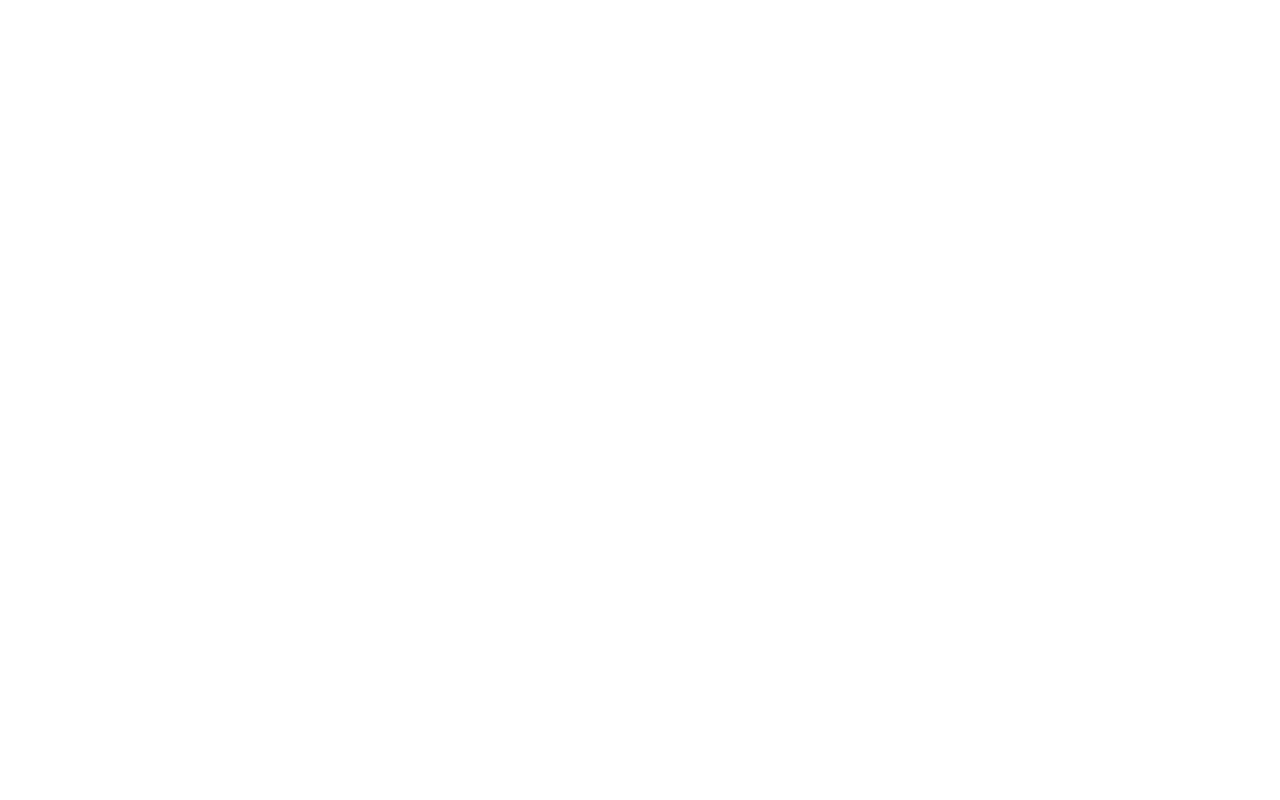
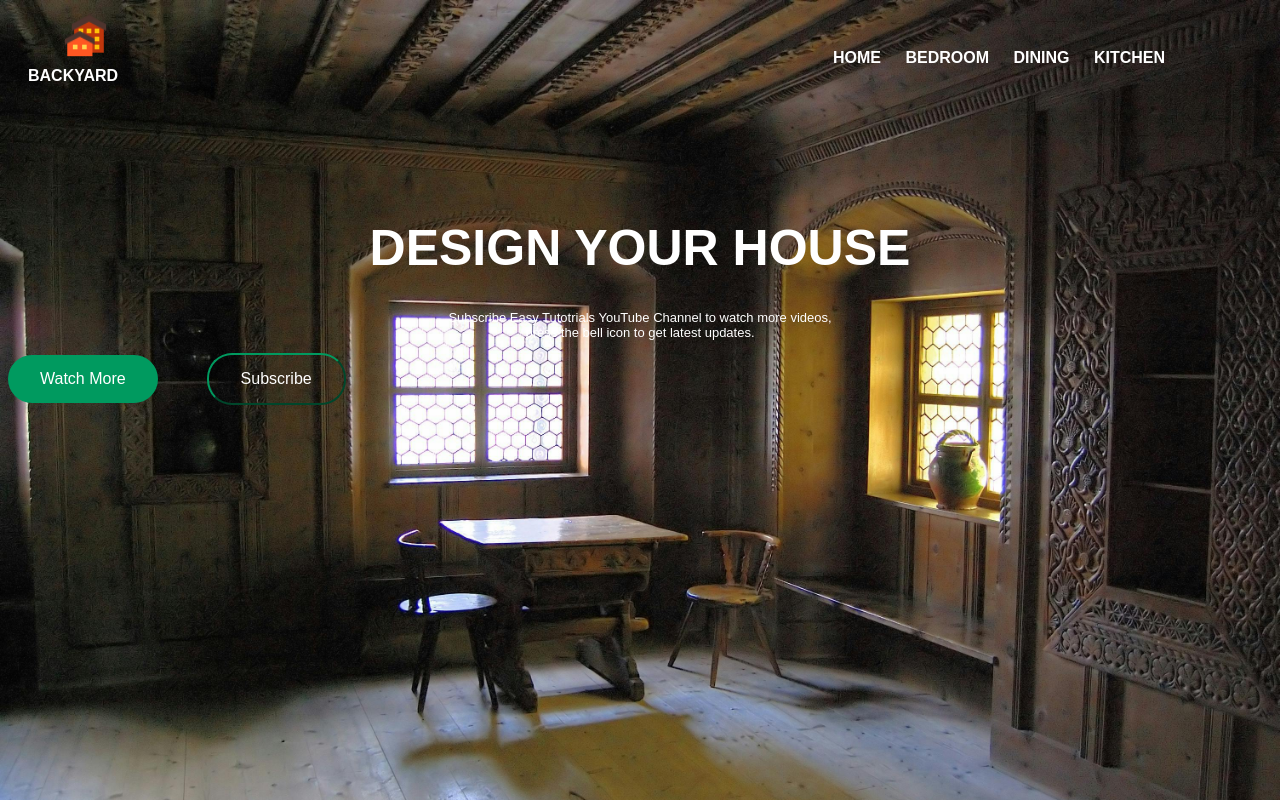
Before and after one commit to HasaanShah/test, a plain HTML site: page index.html in a window 1280 px wide. Drawn offline with Linux system fonts and the light colour scheme.

Commit message:
css02assignment files add

```diff
--- a/index.html
+++ b/index.html
@@ -3,9 +3,29 @@
 <head>
     <meta charset="UTF-8">
     <meta name="viewport" content="width=device-width, initial-scale=1.0">
-    <title>Document</title>
+    <title>INterior - Design Your House</title>
+    <link rel="stylesheet" href="style.css">
 </head>
 <body>
+    <nav id="navbar">
+        <ul>
+            <li><b><a href="#"><img src="./icons/licon.png" alt="LOGO"></a></b></li</div>
+            <li><b><a href="#">HOME</a></b></li>
+            <li><b><a href="#">BEDROOM</a></b></li>
+            <li><b><a href="#">DINING</a></b></li>
+            <li><b><a href="#">KITCHEN</a></b></li>
+            <li><b><a href="#">BACKYARD</a></b></li>
+        </ul>
+    </nav>
+    <header>
+        <h1><b>DESIGN YOUR HOUSE</b></h1>
+        <p>Subscribe Easy Tutotrials YouTube Channel to watch more videos,<br>
+        press the bell icon to get latest updates.</p>
 
+        <div class="button-container">
+        <button class="rounded-button1">Watch More</button> &nbsp;&nbsp;&nbsp;&nbsp;&nbsp;&nbsp;&nbsp;&nbsp;&nbsp;
+        <button class="rounded-button2">Subscribe</button>
+    </div>
+    </header>
 </body>
 </html>
--- /dev/null
+++ b/style.css
@@ -0,0 +1,87 @@
+/* styles.css */
+body {
+    background-image: url(./images/bgimg2.jpg);
+    background-size: cover;
+    background-repeat: no-repeat;
+    font-family: sans-serif;
+}
+
+#navbar ul{
+    list-style-type: none;
+    margin: 0;
+    padding: 0;
+    padding-top: 0px;
+}
+#navbar li {
+    display: inline-block;
+    margin-right: 15;
+    margin-left: 20px
+}
+#navbar a{
+    text-decoration: none;
+    font-size: 16px;
+    color: white;
+    border-bottom: 3px solid transparent;
+
+}
+#navbar a:hover{
+    border-bottom: 3px solid #009a5f;
+
+}
+#imggg:hover {
+    border-bottom: none;
+}
+
+#navbar img{
+    margin-right: 700px;
+    margin-left: 30px;
+    width: 55px;
+}
+
+header h1{
+    color: white;
+    font-size: 50px;
+    text-align: center;
+    padding-top: 100px;
+}
+
+header p{
+    color: white;
+    text-align: center;
+    font-size: 13px;
+
+}
+.rounded-button1 {
+    background-color: #009a5f;
+    border: none;
+    color: white;
+    padding: 15px 32px;
+    text-align: center;
+    text-decoration: none;
+    display: inline-block;
+    font-size: 16px;
+    border-radius: 25px;
+}
+
+.rounded-button2 {
+    background-color: transparent;
+    border-width: 2px;
+    border-color: #009a5f;
+    color: white;
+    padding: 15px 32px;
+    text-align: center;
+    text-decoration: none;
+    display: inline-block;
+    font-size: 16px;
+    border-radius: 25px;
+}
+.buttonsss {
+    padding-top: 30px;
+    display: flex;
+    justify-content: center;
+}
+.rounded-button2:hover {
+    background-color: #009a5f;
+    color: white;
+
+}
```
Also changed, not shown: icons/licon.png (added), images/bgimg2.jpg (added), 1 other file.
